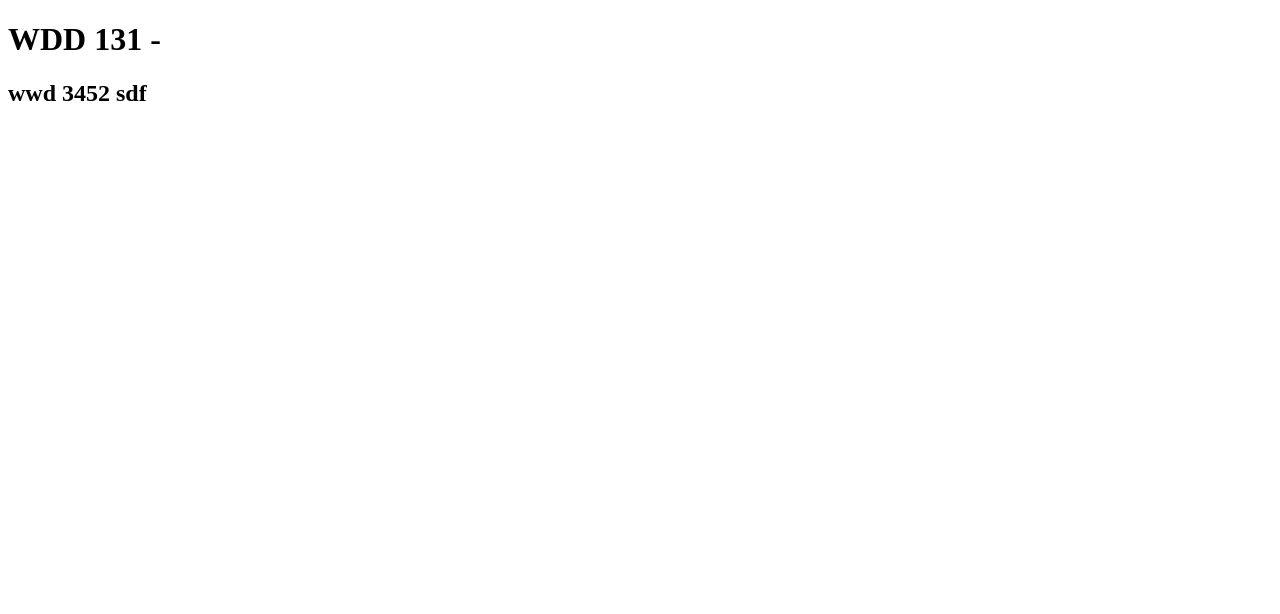
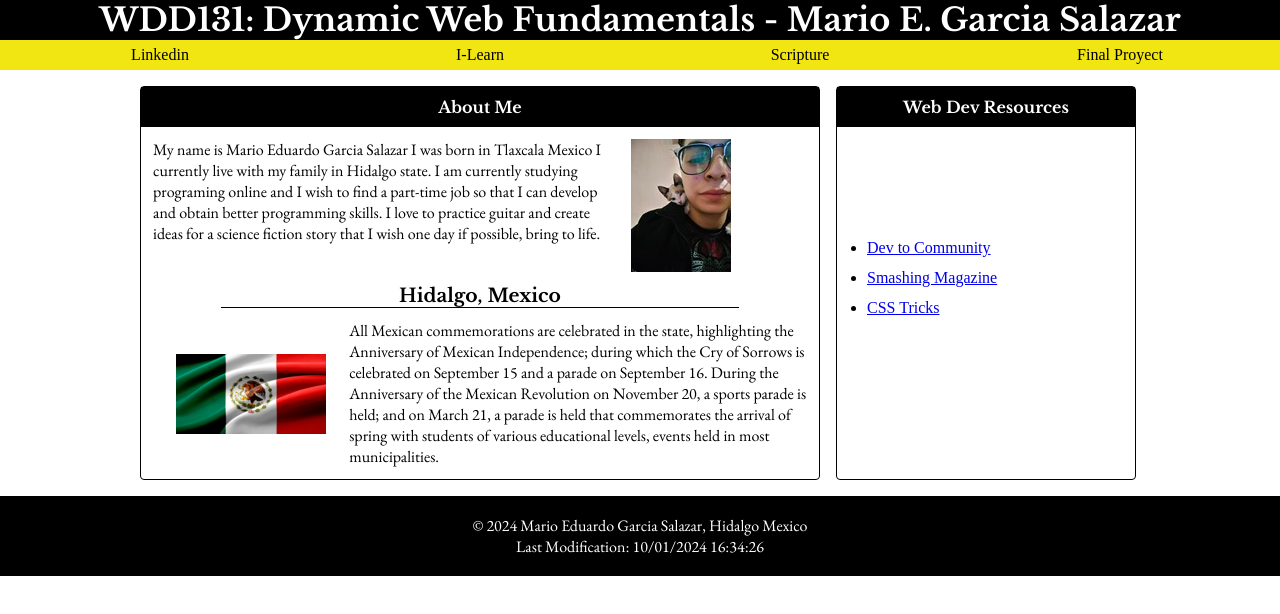
Before and after one commit to avincer-coder/wdd131, a plain HTML site: page index.html in a window 1280 px wide. Drawn offline with nearby package versions, Linux system fonts and the light colour scheme.

Commit message:
Finished home page

```diff
--- a/index.html
+++ b/index.html
@@ -1,12 +1,68 @@
 <!DOCTYPE html>
 <html lang="en">
 <head>
+    <link rel="stylesheet" href="styles/base.css">
     <meta charset="UTF-8">
     <meta name="viewport" content="width=device-width, initial-scale=1.0">
-    <title>WDD 131</title>
+    <meta
+        name="description"
+        content="WDD 131 - Dynamic Web Fundamentals. Mario Eduardo Garcia Salazar. This is the index web page used to work as a root and help accomplish the asked tasks during the Web Fundamentals course. ">
+    <meta name="author" content="Mario Eduardo Garcia Salazar">
+    <link rel="preconnect" href="https://fonts.googleapis.com">
+    <link rel="preconnect" href="https://fonts.gstatic.com" crossorigin>
+    <link href="https://fonts.googleapis.com/css2?family=EB+Garamond:ital,wght@0,400..800;1,400..800&family=Libre+Baskerville:ital,wght@0,400;0,700;1,400&display=swap" rel="stylesheet">
+    <script src="scripts/getdates.js" defer></script>
+    <title>WDD 131 - Dynamic Web Fundamentals - Mario Eduardo Garcia Salazar</title>
 </head>
 <body>
-    <h1>WDD 131 - </h1>
-    <h2>wwd 3452 sdf</h2>
+    <header>
+        <h1>WDD131: Dynamic Web Fundamentals - Mario E. Garcia Salazar</h1>
+
+<!-- The navigation must employ a well designed hover affect. Use CSS Flex on the navigation nav. -->
+        <nav>
+            <a href="https://www.linkedin.com/in/marioeduado-garciaslazar-3981ba122/" target="_blank">Linkedin</a>
+            <a href=" https://byui.instructure.com/" target="_blank">I-Learn</a>
+            <a href="https://www.churchofjesuschrist.org/study/scriptures/bofm/1-ne/3?lang=eng&id=p7#p7" target="_blank">Scripture</a>
+            <a href="#home" target="_blank">Final Proyect</a>
+        </nav>
+    </header>
+
+<!-- The main element has a limited width and is centered on the screen horizontally. -->
+    <main>
+        <section class="card">
+            <h2>About Me</h2>
+            <div class="myImgContainer">
+                <p>
+                    My name is Mario Eduardo Garcia Salazar I was born in Tlaxcala Mexico I currently live with my family in Hidalgo state. I am currently studying programing online and I wish to find a part-time job so that I can develop and obtain better programming skills. I love to practice guitar and create ideas for a science fiction story that I wish one day if possible, bring to life.
+                </p>
+                <img src="images/me.jpg" alt="Me and my cat">
+            </div>
+            <h3>Hidalgo, Mexico</h3>
+            <div class="flagImgContainer">
+                <div class="onlyFlagContainer">
+                    <img src="images/bandera.png" alt="Mexico flag">
+                </div>
+                <p>
+                    All Mexican commemorations are celebrated in the state, highlighting the Anniversary of Mexican Independence; during which the Cry of Sorrows is celebrated on September 15 and a parade on September 16. During the Anniversary of the Mexican Revolution on November 20, a sports parade is held; and on March 21, a parade is held that commemorates the arrival of spring with students of various educational levels, events held in most municipalities.
+                </p>
+            </div>
+        </section>
+        <section class="card">
+            <h2>Web Dev Resources</h2>
+            <ul class="ulLinks">
+                <li><a href="#dev">Dev to Community</a></li>
+                <li><a href="#magazine">Smashing Magazine</a></li>
+                <li><a href="#tricks">CSS Tricks</a></li>
+              </ul>
+        </section>
+    </main>
+    <footer>
+        <p>
+            <span id="currentyear"></span>
+            Mario Eduardo Garcia Salazar, Hidalgo Mexico
+        </p>
+        <p id="lastModified">
+        </p>
+    </footer>
 </body>
 </html>
--- /dev/null
+++ b/scripts/getdates.js
@@ -0,0 +1,14 @@
+let currenteYear =  document.getElementById("currentyear");
+//text content borra y remplaza el contenido en el html
+//currenteYear.textContent = "©"
+let htmlLastModified = document.getElementById("lastModified")
+// console.log(htmlLastModified)
+
+const today = new Date();
+// innrHTML agrega a lo que ya tiene el HTML
+currenteYear.innerHTML = `<span> ©  ${today.getFullYear()}</span>`;
+
+let lastModified = document.lastModified;
+// console.log(lastModified)
+htmlLastModified.innerHTML = `<span>Last Modification: ${lastModified}</span>`;
+// returns: Tuesday, December 16, 2017 11:09:42
--- /dev/null
+++ b/styles/base.css
@@ -0,0 +1,115 @@
+* {
+    margin: 0;
+    padding: 0;
+    box-sizing: border-box;
+}
+header{
+    width: 100%;
+}
+body{
+    display: flex;
+    flex-direction: column;
+    align-items: center;
+}
+main{
+    width: 1000px;
+    /* border: 1px solid red; */
+    display: grid;
+    grid-template-columns: 68% 30%;
+    gap: 16px;
+    margin: 16px 0px;
+}
+h1{
+    color: white;
+    background-color: black;
+    text-align: center;
+    font-family: "Libre Baskerville", serif;
+}
+
+h2, h3{
+    font-family: "Libre Baskerville", serif;
+}
+
+p{
+    font-family: "EB Garamond", serif;
+}
+
+nav{
+    background-color: rgb(241, 230, 18);
+    display: flex;
+    justify-content: space-around;
+}
+
+nav a{
+    text-decoration: none;
+    color: black;
+    /* border: 1px solid black; */
+    width: 150px;
+    height: 30px;
+    display: flex;
+    justify-content: center;
+    align-items: center;
+    border-bottom-left-radius: 6px;
+    border-bottom-right-radius: 6px;
+}
+
+nav a:hover{
+    background-color: black;
+    color: white;
+    text-decoration: underline;
+}
+
+.myImgContainer{
+    display: grid;
+    grid-template-columns: 70% 30%;
+    padding: 12px;
+    gap: 20px;
+}
+.flagImgContainer{
+    display: grid;
+    grid-template-columns: 30% 70%;
+    padding: 12px;
+}
+.card{
+    border: 1px solid black;
+    border-radius: 4px;
+}
+.ulLinks{
+    margin-left: 30px;
+    height: 80%;
+    display: flex;
+    flex-direction: column;
+    justify-content: center;
+}
+h2{
+    background-color: black;
+    color: white;
+    display: flex;
+    align-items: center;
+    justify-content: center;
+    height: 40px;
+    font-size: 16px;
+}
+h3{
+    text-align: center;
+    border-bottom: 1px solid black;
+    margin: 0px 80px;
+}
+footer{
+    background-color: black;
+    display: flex;
+    align-items: center;
+    justify-content: center;
+    width: 100%;
+    color: white;
+    flex-direction: column;
+    height: 80px;
+}
+.onlyFlagContainer{
+    display: flex;
+    justify-content: center;
+    align-items: center;
+}
+li{
+    margin-bottom: 12px;
+}
```
Also changed, not shown: images/bandera.png (added), images/me.jpg (added).
